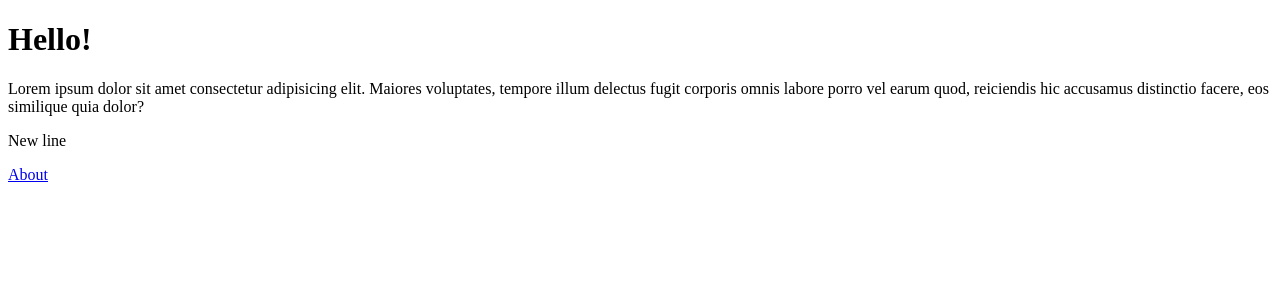
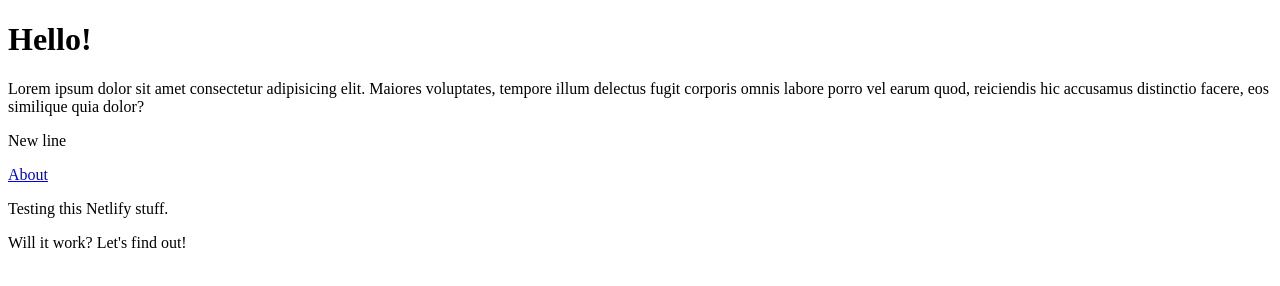
Before and after one commit to linelind/first_repo, a plain HTML site: page index.html in a window 1280 px wide. Drawn offline with Linux system fonts and the light colour scheme.

Commit message:
Updated index to test Netlify

```diff
--- a/index.html
+++ b/index.html
@@ -17,5 +17,8 @@
     </p>
     <p>New line</p>
     <a href="about.html">About</a>
+
+    <p>Testing this Netlify stuff.</p>
+    <p>Will it work? Let's find out!</p>
   </body>
 </html>
```
